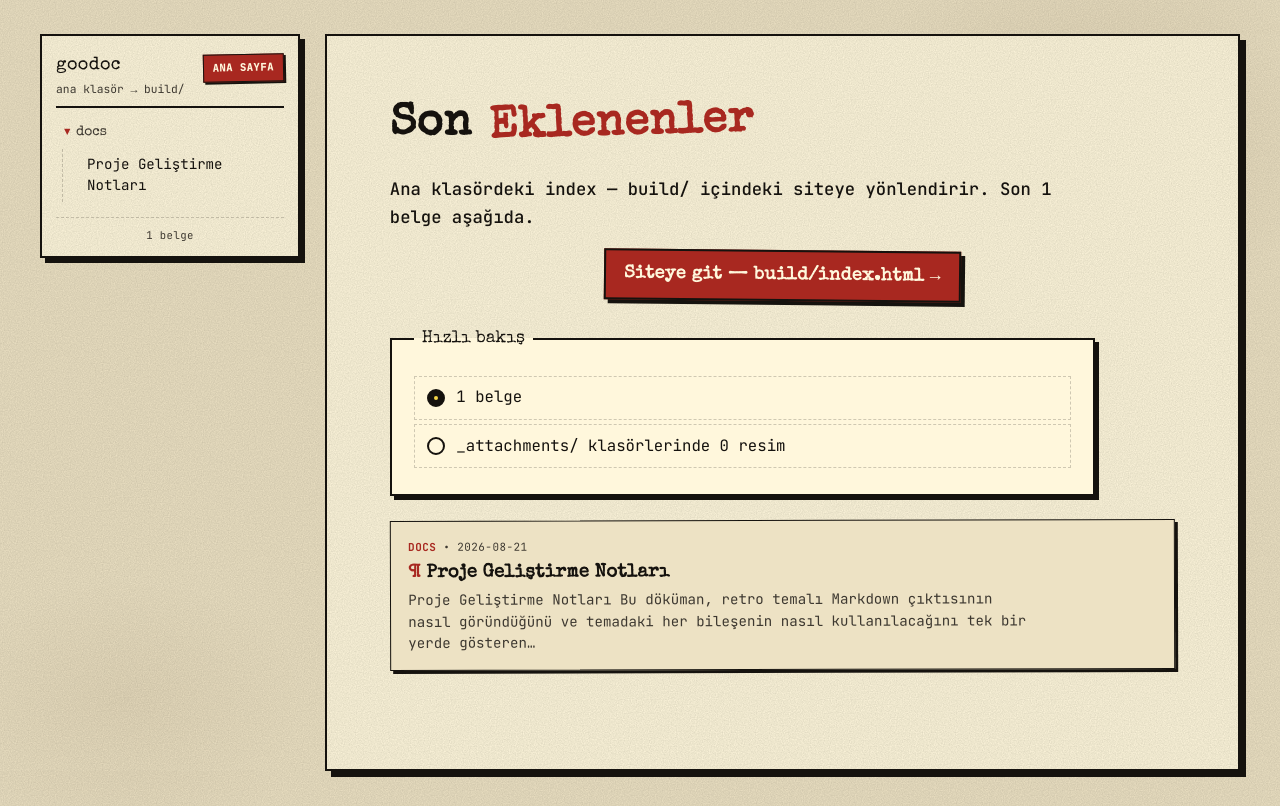
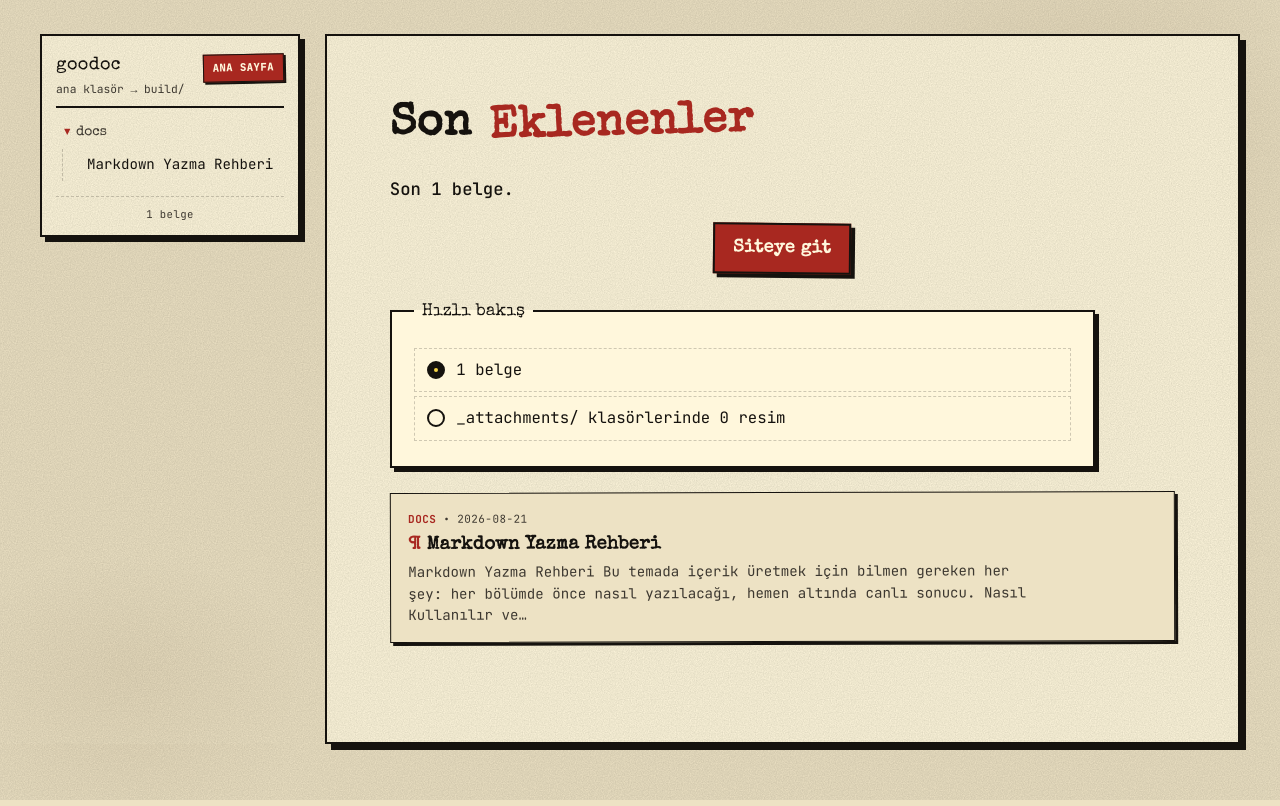
Before and after one commit to ArdaYILDIZ-DEV/goodoc, a plain HTML site: page index.html in a window 1280 px wide. Drawn offline with nearby package versions, Linux system fonts and the light colour scheme; files that its build step writes are made by us from their sources; files whose address does not match are found by name.

Commit message:
chore: regenerate root index page

```diff
--- a/index.html
+++ b/index.html
@@ -116,7 +116,7 @@
     <ul class="contentTree">
   <li><button class="tree-folder" aria-expanded="true">docs</button>
 <ul class="contentTree">
-  <li><a href="build/docs/dokuman.html" class="tree-link">Proje Geliştirme Notları</a></li>
+  <li><a href="build/docs/dokuman.html" class="tree-link">Markdown Yazma Rehberi</a></li>
 </ul>
   </li>
 </ul>
@@ -126,8 +126,8 @@
   <main class="sheet site-main">
 
 <h1>Son <span class="yell">Eklenenler</span></h1>
-<p class="lede">Ana klasördeki index — build/ içindeki siteye yönlendirir. Son 1 belge aşağıda.</p>
-<p class="u-center"><a class="cta-angry" href="build/">Siteye git — build/index.html →</a></p>
+<p class="lede">Son 1 belge.</p>
+<p class="u-center"><a class="cta-angry" href="build/">Siteye git</a></p>
 
 <fieldset class="choice-group">
   <legend>Hızlı bakış</legend>
@@ -139,8 +139,8 @@
 
   <article class="recent-card">
     <div class="recent-meta"><span class="recent-folder">docs</span> • <span class="recent-date">2026-08-21</span></div>
-    <h3 class="recent-title"><a href="build/docs/dokuman.html">Proje Geliştirme Notları</a></h3>
-    <p class="recent-excerpt">Proje Geliştirme Notları Bu döküman, retro temalı Markdown çıktısının nasıl göründüğünü ve temadaki her bileşenin nasıl kullanılacağını tek bir yerde gösteren…</p>
+    <h3 class="recent-title"><a href="build/docs/dokuman.html">Markdown Yazma Rehberi</a></h3>
+    <p class="recent-excerpt">Markdown Yazma Rehberi Bu temada içerik üretmek için bilmen gereken her şey: her bölümde önce nasıl yazılacağı, hemen altında canlı sonucu. Nasıl Kullanılır ve…</p>
   </article>
 
 </div>
@@ -153,8 +153,8 @@
   var btn=document.querySelector('.sidebar-toggle');
   var bar=document.getElementById('sidebar');
   var ov=document.getElementById('sidebarOverlay');
-  function open(){bar.classList.add('is-open'); ov.classList.add('is-open'); btn.setAttribute('aria-expanded','true');}
-  function close(){bar.classList.remove('is-open'); ov.classList.remove('is-open'); btn.setAttribute('aria-expanded','false');}
+  function open(){bar.classList.add('is-open'); ov.classList.add('is-open'); btn.setAttribute('aria-expanded','true'); document.body.style.overflow='hidden';}
+  function close(){bar.classList.remove('is-open'); ov.classList.remove('is-open'); btn.setAttribute('aria-expanded','false'); document.body.style.overflow='';}
   btn.addEventListener('click', function(){ bar.classList.contains('is-open') ? close() : open(); });
   ov.addEventListener('click', close);
   document.addEventListener('keydown', function(e){ if(e.key==='Escape') close(); });
```
